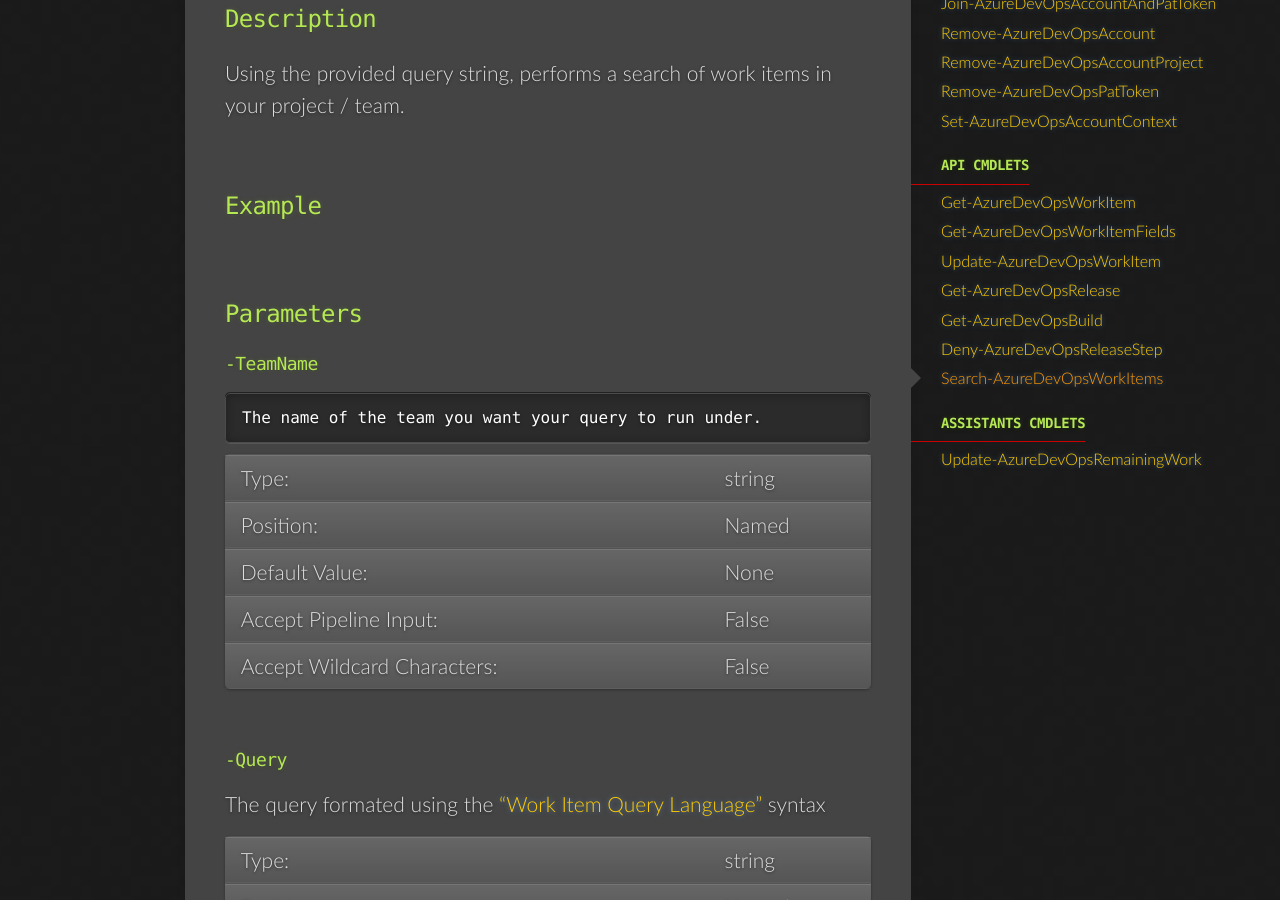
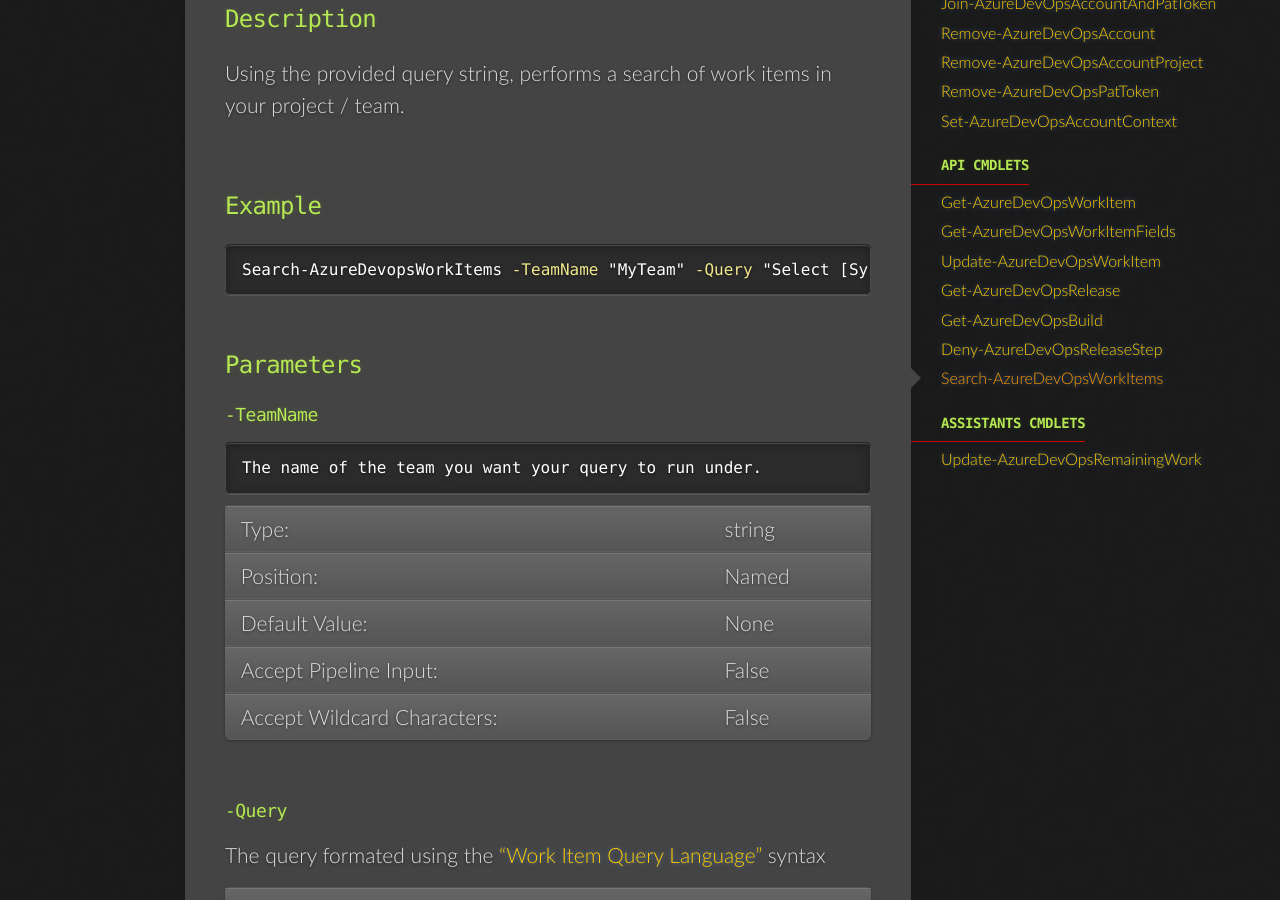
Before and after one commit to UTM-Online/AzureDevOpsPsModule, a Jekyll site: the page built from _docs/cmdlets/Api/SearchWorkItems.md, in a window 1280 px wide and 900 px high, scrolled down 619 px. Built offline with Jekyll 4.4.1, drawn with Linux system fonts in a browser that asks for light colours.

Commit message:
Finalizing Search-WorkItems help page

````diff
--- a/_docs/cmdlets/Api/SearchWorkItems.md
+++ b/_docs/cmdlets/Api/SearchWorkItems.md
@@ -18,7 +18,9 @@
 
 <br>
 ## Example
-<!-- Generate Example -->
+```powershell
+Search-AzureDevopsWorkItems -TeamName "MyTeam" -Query "Select [System.Id], [System.Title], [System.State] From WorkItems Where [System.WorkItemType] = 'Task' AND [State] <> 'Closed' AND [State] <> 'Removed' order by [Microsoft.VSTS.Common.Priority] asc, [System.CreatedDate] desc"
+```
 
 <br>
 ## Parameters
````
